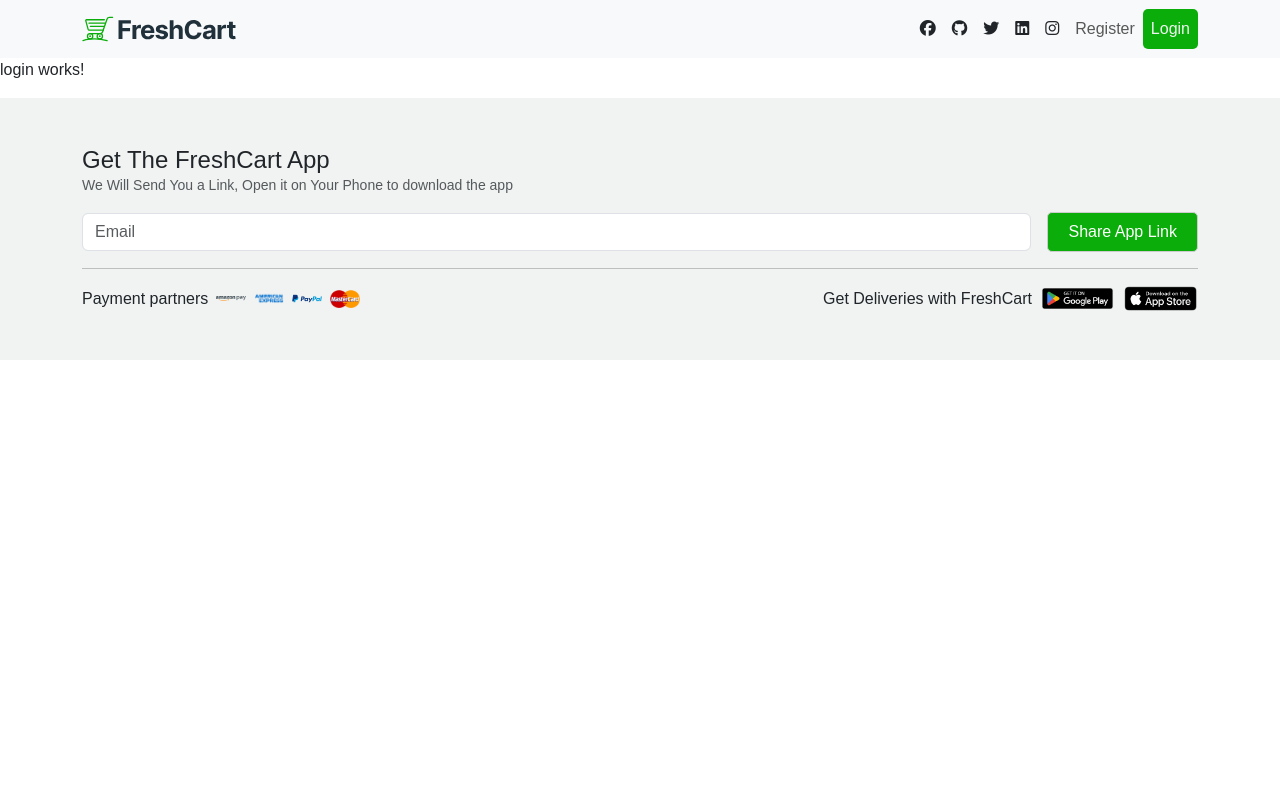
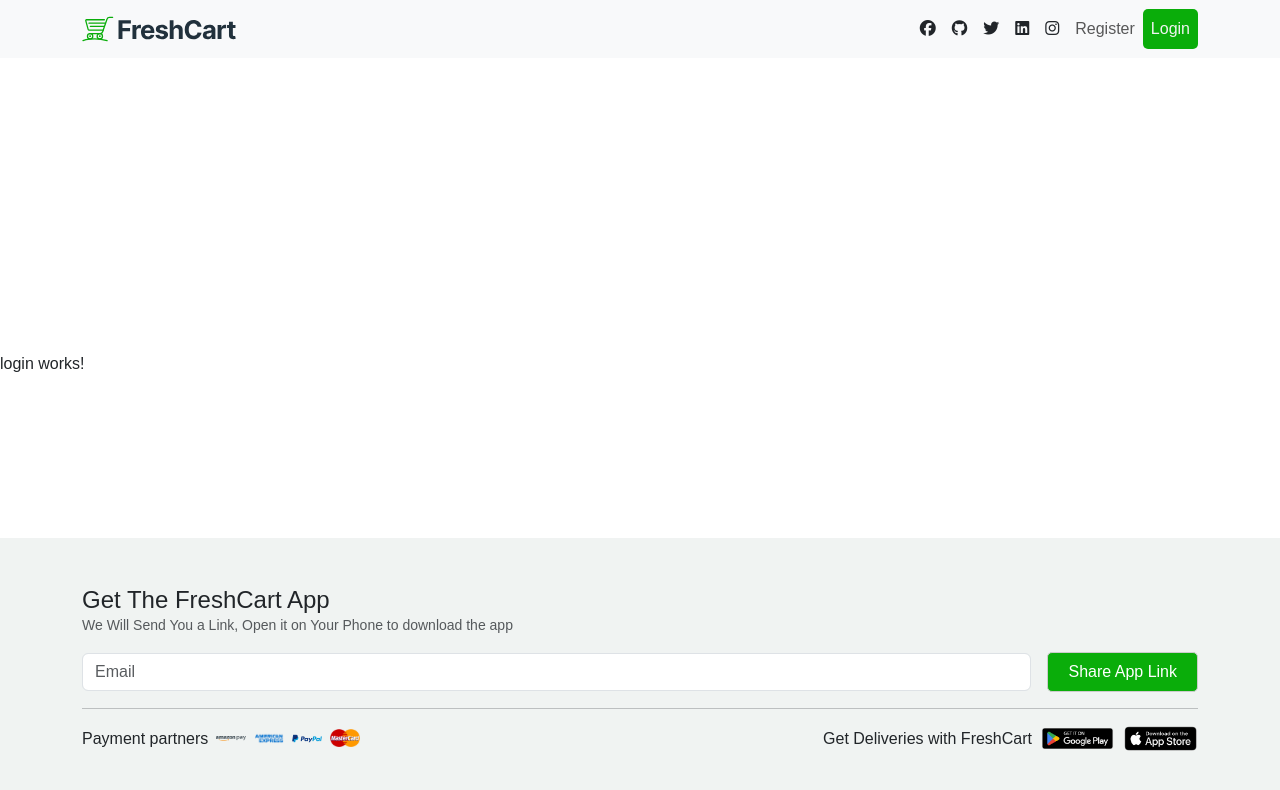
Before and after one commit to Moamen189/GreenTech, an Angular app: page /login in a window 1280 px wide. Shown: the top 790 px of the page. Built offline with nearby package versions, Linux system fonts and the light colour scheme; a web font is replaced by a local one.

Commit message:
Fixed Footer To bottom

```diff
--- a/src/app/Layouts/auth-layout/auth-layout.component.scss
+++ b/src/app/Layouts/auth-layout/auth-layout.component.scss
@@ -0,0 +1,6 @@
+:host{
+  display: flex;
+  flex-direction: column;
+  justify-content: space-between;
+  min-height: 100vh;
+}
--- a/src/app/Layouts/blank-layout/blank-layout.component.scss
+++ b/src/app/Layouts/blank-layout/blank-layout.component.scss
@@ -0,0 +1,6 @@
+:host{
+  display: flex;
+  flex-direction: column;
+  justify-content: space-between;
+  min-height: 100vh;
+}
```
